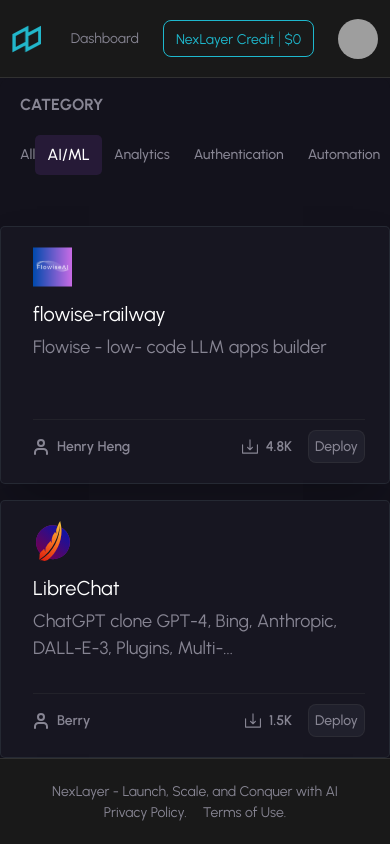
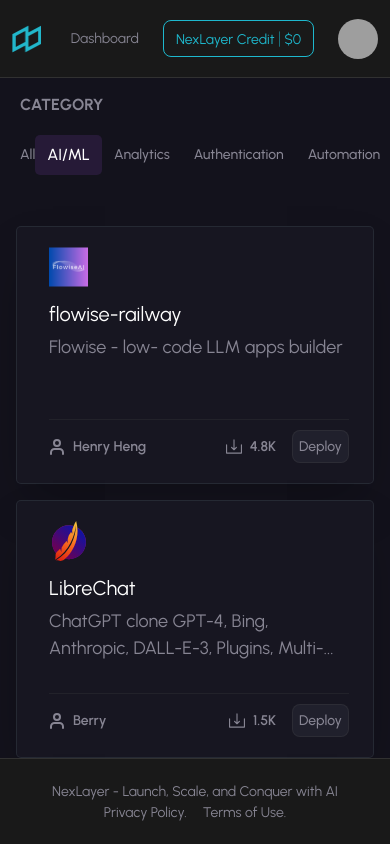
Before and after one commit to Raja-Abbas/nex, a React (Create React App) app: page /marketplace in a window 390 px wide. Built offline with nearby package versions, Linux system fonts and the light colour scheme; grey boxes are pictures that could not be loaded.

Commit message:
made marketplace responsive

```diff
--- a/src/pages/App.js
+++ b/src/pages/App.js
@@ -15,15 +15,15 @@
   const isDynamicPage = location.pathname.startsWith("/page/");
   const isMarketPlace = location.pathname === "/marketplace";
   const backgroundClass = isMarketPlace
-    ? "bg-[#13121c]"
+    ? "bg-[#13121c] overflow-hidden"
     : isDynamicPage
-    ? "bg-[#14121d]"
-    : "bg-background background-svg";
+    ? "bg-[#14121d] overflow-y-auto"
+    : "bg-background background-svg overflow-y-auto";
 
   return (
     <div className="min-h-screen max-h-screen flex flex-col">
       <Navbar />
-      <div className={`relative flex-1 overflow-y-auto scrollbar ${backgroundClass} flex justify-center`}>
+      <div className={`relative flex-1 ${backgroundClass} flex justify-center`}>
         <Routes>
           <Route path="/" element={<HomePage />} />
           <Route path="/build" element={<BuildPage />} />
--- a/src/pages/MarketPlace.js
+++ b/src/pages/MarketPlace.js
@@ -12,11 +12,11 @@
   };
 
   return (
-    <div className="max-md:bg-[#13121c] w-[100%] flex gap-4 md:gap-0 flex-col md:flex-row overflow-hidden rounded-[10px] max-md:h-full">
-      <div className="w-full md:w-[25%] bg-[#13121c] overflow-y-auto overflow-hidden scrollbar sm:max-h-[80vh] md:h-[80vh]">
+    <div className="max-md:bg-[#13121c] w-[100%] flex gap-4 md:gap-0 flex-col md:flex-row rounded-[10px] max-md:h-full overflow-y-auto overflow-hidden scrollbar">
+      <div className="w-full md:w-[25%] sticky top-0 z-10 bg-[#13121c] overflow-y-auto overflow-hidden scrollbar sm:max-h-[80vh] md:h-[80vh]">
         <TemplateLeftSidebar handleMenuClick={handleMenuClick} />
       </div>
-      <div className="bg-[#13121c] max-h-[80vh] xl:h-[80vh] w-full md:w-[75%] overflow-y-auto overflow-hidden scrollbar">
+      <div className="bg-[#13121c] max-xl:px-4 mt-22 max-md:max-h-[66vh] max-h-[80vh] md:h-[80vh] w-full md:w-[75%]">
         <CardsContent selectedMenu={selectedMenu} onCardSelect={onCardSelect} />
       </div>
     </div>
```
